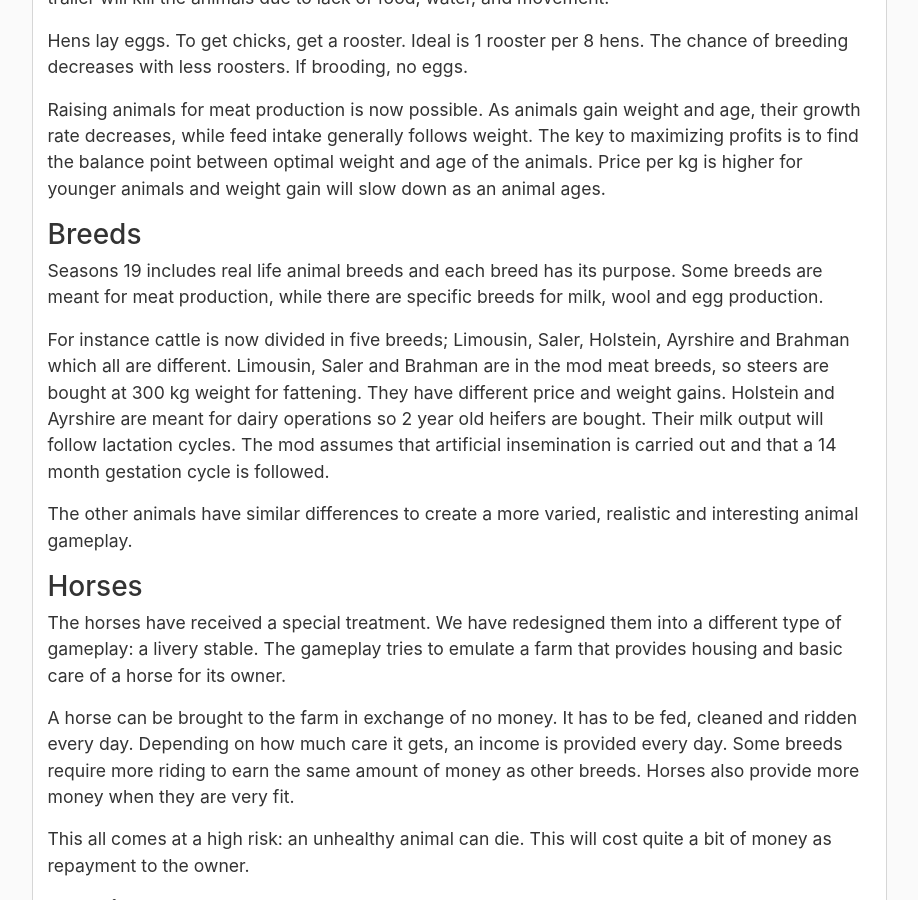
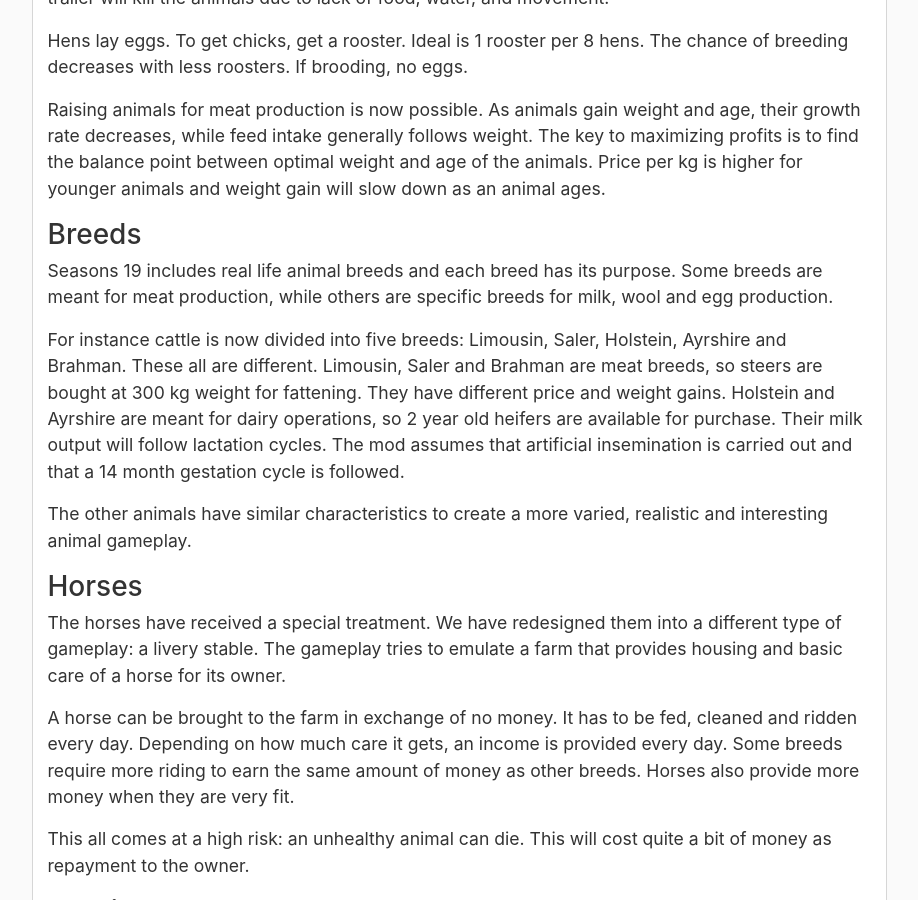
Before and after one commit to RealismusModding/realismusmodding.github.io, a Jekyll site: the page built from _posts/blog/2019-07-11-seasons19.md, in a window 1280 px wide and 900 px high, scrolled down 3157 px. Shown: the whole window, without its empty margins (181-1099 px from the left). Built offline with Jekyll 4.4.1, drawn with Linux system fonts in a browser that asks for light colours; comment, search, counter and statistics services are not loaded.

Commit message:
Update to WhatsNew (grammar).

```diff
--- a/_posts/blog/2019-07-11-seasons19.md
+++ b/_posts/blog/2019-07-11-seasons19.md
@@ -106,11 +106,11 @@ Raising animals for meat production is now possible. As animals gain weight and
 
 ### Breeds
 
-Seasons 19 includes real life animal breeds and each breed has its purpose. Some breeds are meant for meat production, while there are specific breeds for milk, wool and egg production.
+Seasons 19 includes real life animal breeds and each breed has its purpose. Some breeds are meant for meat production, while others are specific breeds for milk, wool and egg production.
 
-For instance cattle is now divided in five breeds; Limousin, Saler, Holstein, Ayrshire and Brahman which all are different. Limousin, Saler and Brahman are in the mod meat breeds, so steers are bought at 300 kg weight for fattening. They have different price and weight gains. Holstein and Ayrshire are meant for dairy operations so 2 year old heifers are bought. Their milk output will follow lactation cycles. The mod assumes that artificial insemination is carried out and that a 14 month gestation cycle is followed.
+For instance cattle is now divided into five breeds: Limousin, Saler, Holstein, Ayrshire and Brahman. These all are different. Limousin, Saler and Brahman are meat breeds, so steers are bought at 300 kg weight for fattening. They have different price and weight gains. Holstein and Ayrshire are meant for dairy operations, so 2 year old heifers are available for purchase. Their milk output will follow lactation cycles. The mod assumes that artificial insemination is carried out and that a 14 month gestation cycle is followed.
 
-The other animals have similar differences to create a more varied, realistic and interesting animal gameplay.
+The other animals have similar characteristics to create a more varied, realistic and interesting animal gameplay.
 
 ### Horses
 
```
